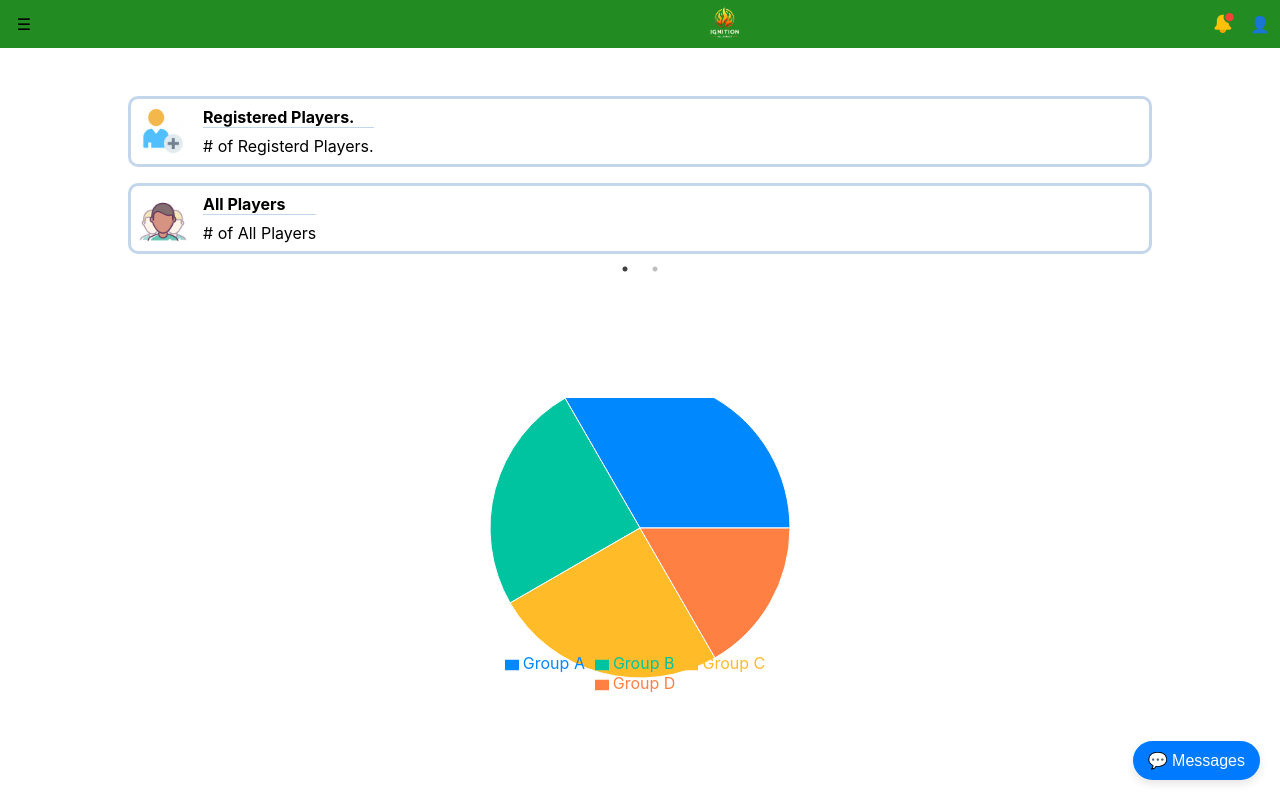
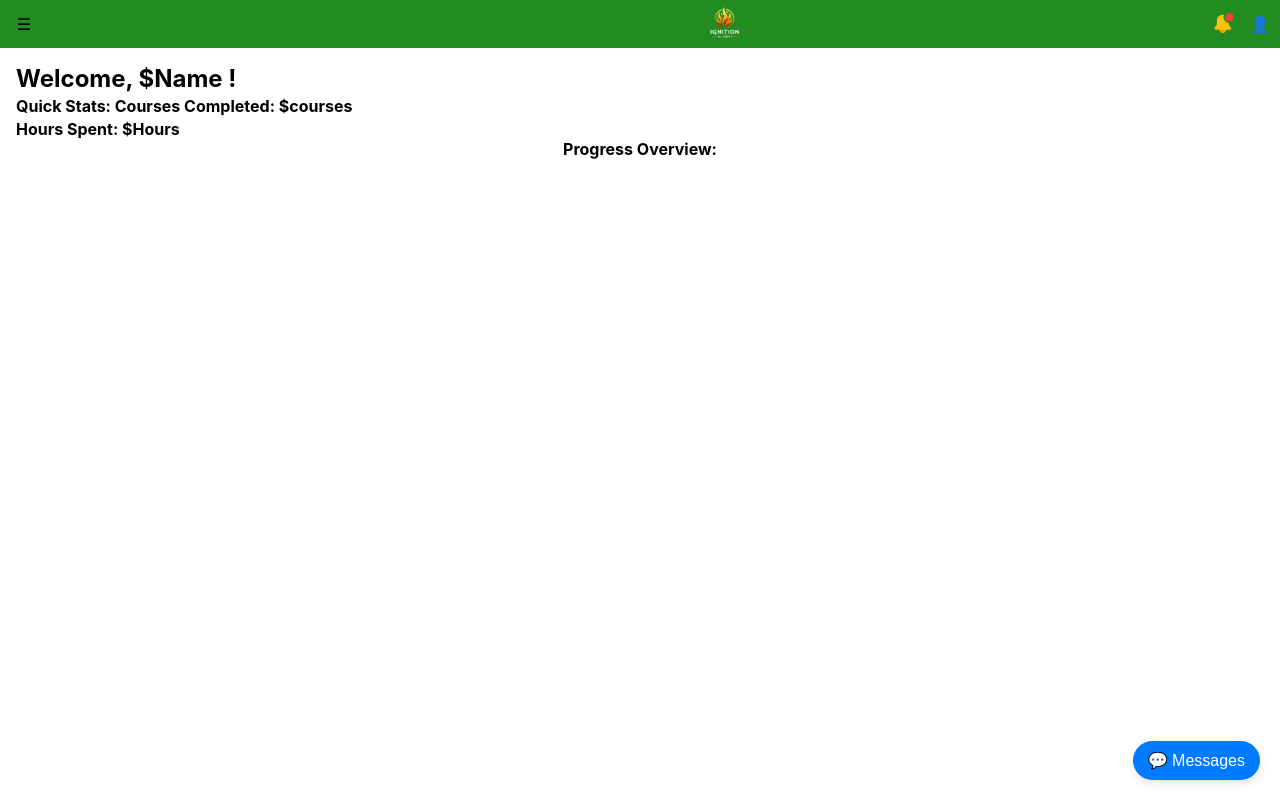
Before and after one commit to Stephen-Terera/Stephen-Terera.github.io, a React (Create React App) app: page /dashboard in a window 1280 px wide. Built offline with nearby package versions, Linux system fonts and the light colour scheme.

Commit message:
Added progress overview componenent

```diff
--- a/package.json
+++ b/package.json
@@ -19,6 +19,7 @@
     "mysql2": "^3.11.0",
     "react": "^18.3.1",
     "react-dom": "^18.3.1",
+    "react-native-progress": "^5.0.1",
     "react-router-dom": "^6.26.1",
     "react-scripts": "^5.0.1",
     "react-slick": "^0.30.2",
@@ -52,6 +53,8 @@
     ]
   },
   "devDependencies": {
+    "@babel/preset-env": "^7.25.4",
+    "@babel/preset-react": "^7.24.7",
     "gh-pages": "^6.1.1"
   },
   "description": "This project was bootstrapped with [Create React App](https://github.com/facebook/create-react-app).",
--- a/src/Dashboard.js
+++ b/src/Dashboard.js
@@ -2,17 +2,17 @@ import logo from './images/logo.svg';
 import './css/App.css';
 import Header from "./components/Header.js";
 import Footer from "./components/Footer.js";
-import PlayerCarousel from './components/carousel.js'
-import CarouselWithCharts from "./components/CarouselWithCharts.js"
 import PieChartComponent from "./components/pieChart.js"
+import WelcomeComponent from "./components/WelcomeComponent.js"
+import ProgressComponent from './components/ProgressComponent.js';
 
 const Dashboard=() => {
   return (
     <div className="App">
       <div class="main">
         <Header />
-        <PlayerCarousel/>
-        <PieChartComponent />
+        <WelcomeComponent/>
+        <ProgressComponent />
       </div>
       <Footer />
     </div>
--- /dev/null
+++ b/src/components/ProgressComponent.js
@@ -0,0 +1,18 @@
+
+import React, { View } from 'react';
+import ProgressBar from 'react-native-progress/Bar'
+import "../css/dashboard-components.css";
+
+
+
+export default function ProgressComponent() {
+
+    return (
+      <div className="progress-overview">
+        <h4> Progress Overview: </h4>
+
+
+      </div>
+
+    );
+  }
--- /dev/null
+++ b/src/components/WelcomeComponent.js
@@ -0,0 +1,17 @@
+
+import React from 'react';
+import "../css/dashboard-components.css";
+
+
+
+export default function WelcomeComponent() {
+
+    return (
+      <div className="welcome-message">
+        <h2> Welcome, $Name !</h2>
+        <h4>Quick Stats: Courses Completed: $courses</h4>
+        <h4>Hours Spent: $Hours</h4>
+      </div>
+
+    );
+  }
--- /dev/null
+++ b/src/css/dashboard-components.css
@@ -0,0 +1,8 @@
+.welcome-message{
+  padding-top: 1em;
+  padding-left: 1em;
+  text-align: left;
+}
+.welcome-message h4{
+  padding-top: 0.2em;
+}
```
Also changed, not shown: 27 other files (tests, documents, lock files or other folders).
